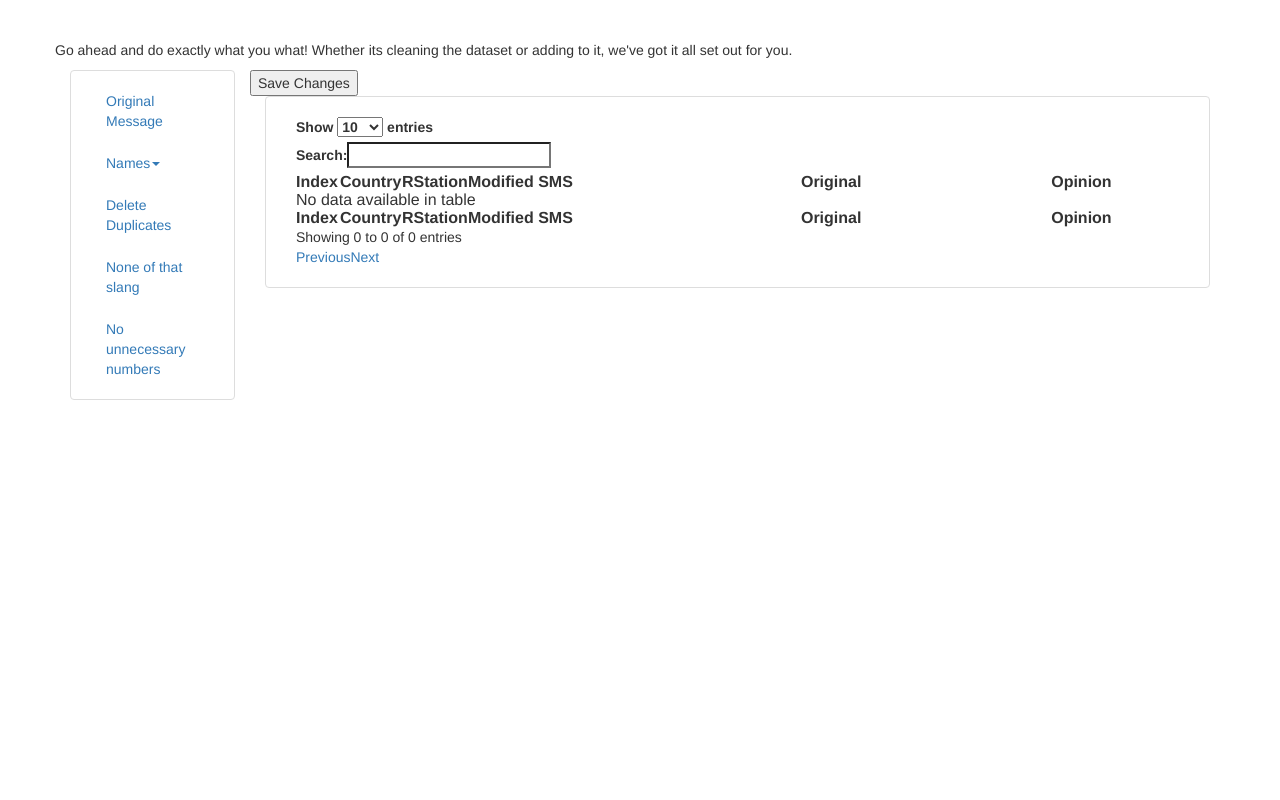
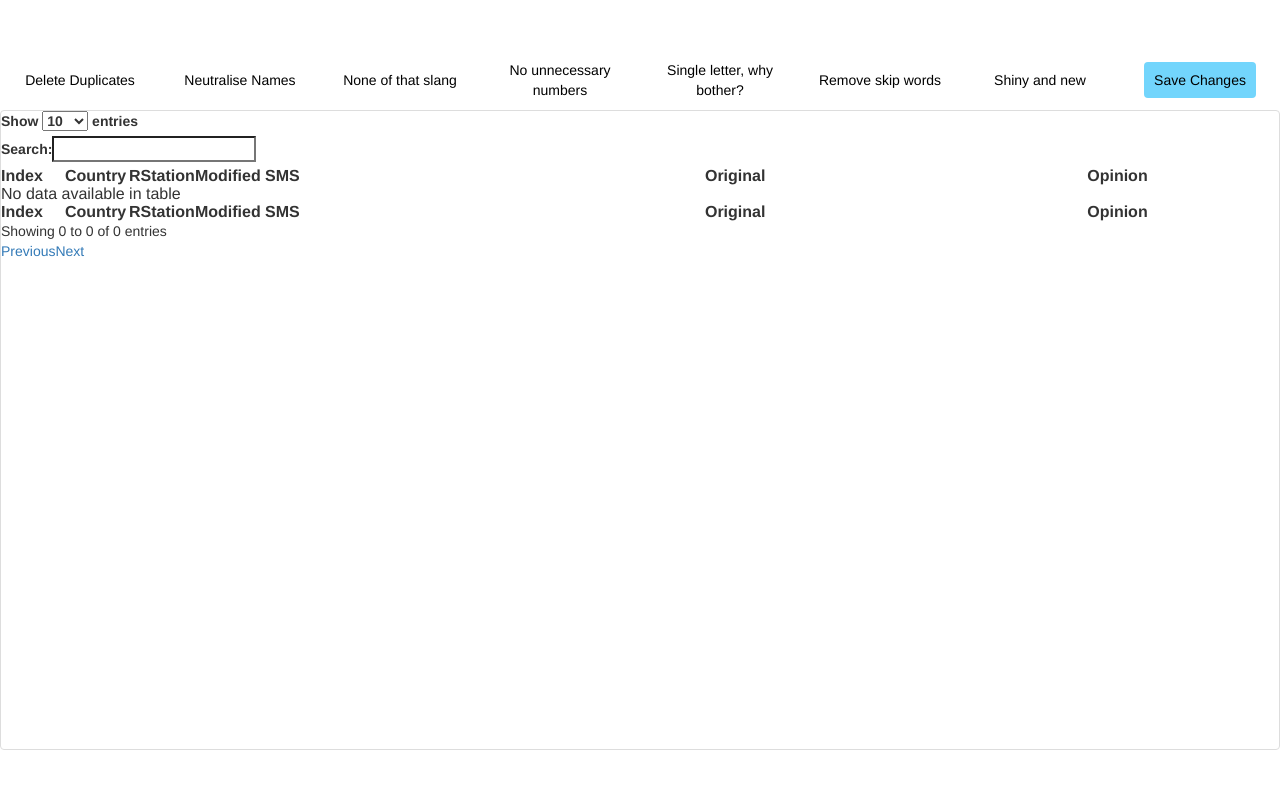
Before and after one commit to chwangaa/Charlie, a Django app: template charlie/analysis/templates/data_edit/table_edit.html in a window 1280 px wide. Run offline with Django 3.2, Linux system fonts and the light colour scheme; the template is opened without the code that fills it, so the values that code supplies are empty; some libraries are stand-ins or nearby versions.

Commit message:
data manipulation interface

```diff
--- /dev/null
+++ b/charlie/analysis/static/analysis/css/table_edit.css
@@ -0,0 +1,54 @@
+.page_wrapper{
+
+}
+.menu{
+	padding-top:50px;
+	position:fixed;
+	width:100%;
+	background-color:white;
+}
+
+.dropdown-menu{
+	z-index:100;
+	background-color:white;
+}
+
+.menulist{
+	display:table;
+	height:60px;
+	padding:0px;
+}
+
+.menulist li{
+	display:table-cell;
+	width:12%;
+	text-align:center;
+	vertical-align:middle;
+	padding:10px;
+}
+
+.menulist a{
+	color:black;
+	text-decoration:none;
+}
+
+.menulist li:hover{
+	background-color:#ddd;
+}
+
+#savelink {
+	background-color:#72D5FC;
+	border-radius:4px;
+	padding:10px;
+}
+#save:hover{
+	background-color:white;
+}
+#data_pane{
+	top:110px;
+	position:fixed;
+	height:80%;
+	overflow-y:scroll;
+	border: 1px solid #ddd;
+	border-radius: 4px;
+}
--- a/charlie/analysis/templates/data_edit/data_manipulation.html
+++ b/charlie/analysis/templates/data_edit/data_manipulation.html
@@ -6,7 +6,7 @@
 <script src ="{% static 'analysis/js/jquery.cookie.js' %}"></script>
 
 <div>
-	<form method="post" id='add_name_form' call='/analaysis/addName'>
+	<form method="post" id='add_name_form' call='/analaysis/addName' style='display:none'>
 	{% csrf_token %}
 	{{name_form.as_p}}
 	<p><input type="submit" value="Upload"/></p>
@@ -14,7 +14,7 @@
 </div>
 
 <div>
-	<form method="post" id='add_dict_form' call='/analysis/addDict'>
+	<form method="post" id='add_dict_form' call='/analysis/addDict' style='display:none'>
 	{% csrf_token %}
 	{{dict_form.as_p}}
 	<p><input type="submit" value="Upload" /></p>
--- a/charlie/analysis/templates/data_edit/table_edit.html
+++ b/charlie/analysis/templates/data_edit/table_edit.html
@@ -3,39 +3,38 @@
 {% load staticfiles %}
 
     <link rel="stylesheet" type="text/css" href="{% static 'analysis/css/bootstrap.min.css' %}" />
+	<link rel="stylesheet" type="text/css" href="{% static 'analysis/css/table_edit.css' %}" />
     <script src ="https://ajax.googleapis.com/ajax/libs/jquery/2.1.3/jquery.min.js"></script>
     <script src ="{% static 'analysis/js/jquery.cookie.js' %}"></script>
     <script src ="{% static 'analysis/js/bootstrap.min.js' %}"></script>
 
-<div>
-  <div class='container'>
-  <h2>{{ title }}</h2>
-  <br />
-    <div class='row'>
-    <p>Go ahead and do exactly what you what! Whether its cleaning the dataset or adding to it, we've got it all set out for you.</p>
-      <div class='col-lg-2 col-md-3'>
-        <div style='border: 1px solid #ddd; border-radius: 4px; padding: 10px 20px;'>
-          <ul class="nav nav-pills nav-stacked">
+  <div class='page_wrapper'>
+    <div class='menu'>
+		<ul class="menulist">
+			<!--I dunno where to put this message
+			<p>Go ahead and do exactly what you what! Whether its cleaning the dataset or adding to it, we've got it all set out for you.</p>-->
             {% with request.resolver_match.url_name as url_name %}
-            <li class='{% if url_name = "dashboard" %}active{%endif%}'><a href="{% url 'dashboard' %}">Original Message</a></li>
+			<li class='{% if url_name = "dashboard" %}active{%endif%}'><a href="{% url 'deleD' datasource_id=2 %}">Delete Duplicates</a></li>
+            <!-- Maybe not using this
 			<li class="dropdown">
-                    <a class="dropdown-toggle" data-toggle="dropdown" href="#">Names<b class="caret"></b></a>
+                    <a class="dropdown-toggle" data-toggle="dropdown" href="#">Neutralise Names<b class="caret"></b></a>
                     <ul class="dropdown-menu">
                        <li class='{% if url_name = "dashboard" %}active{%endif%}'><a href="{% url 'dashboard' %}">Remove Name</a></li>
                        <li class='{% if url_name = "dashboard" %}active{%endif%}'><a href="{% url 'add_name' %}">Add New Name</a></li>
                        <li class='{% if url_name = "dashboard" %}active{%endif%}'><a href="{% url 'dashboard' %}">Review All Names</a></li>
                     </ul>
-            </li>
-            <li class='{% if url_name = "dashboard" %}active{%endif%}'><a href="{% url 'deleD' datasource_id=2 %}">Delete Duplicates</a></li>
+            </li> -->
+			<li class='{% if url_name = "dashboard" %}active{%endif%}'><a href="{% url 'dashboard' %}">Neutralise Names</a></li>
             <li class='{% if url_name = "dashboard" %}active{%endif%}'><a href="{% url 'dashboard' %}">None of that slang</a></li>
             <li class='{% if url_name = "dashboard" %}active{%endif%}'><a href="{% url 'dashboard' %}">No unnecessary numbers</a></li>
+			<li class='{% if url_name = "dashboard" %}active{%endif%}'><a href="{% url 'dashboard' %}">Single letter, why bother?</a></li>
+			<li class='{% if url_name = "dashboard" %}active{%endif%}'><a href="{% url 'dashboard' %}">Remove skip words</a></li>
+			<li class='{% if url_name = "dashboard" %}active{%endif%}'><a href="{% url 'dashboard' %}">Shiny and new</a></li>
+			<li class='{% if url_name = "dashboard" %}active{%endif%}'id="save"><a href="#" id="savelink">Save Changes</a></li>
             {% endwith %}
           </ul>
 	</div>
-      </div>
-      <button id="save">Save Changes</button>
-      <div class='col-lg-10 col-md-9'>
-        <div id='data_pane' style='border: 1px solid #ddd; border-radius: 4px; padding: 20px 30px;'>
+        <div id='data_pane'>
           {% block table %}
 				<table id="edit_table" cellspacing="0" width="100%">
 				<thead>
@@ -69,7 +68,6 @@
 						<td><input type='text' id="edit_{{sms.Index}}" value="{{sms.Edited}}" size="80" ></td>
 						<td>{{sms.Original}}</td>
 						<td><select size="1" id="op_{{sms.Index}}" class='option_selection'>
-
 							{% for opinion in opinions %}
 								{% if opinion == sms.opinion %}
 									<option value="{{opinion}}" selected>
@@ -88,9 +86,6 @@
 					</tbody>
 				</table>
           {% endblock %}
-        </div>
-      </div>
-    </div>
         </div>
      </div>
 
--- a/charlie/analysis/templates/table_edit.html
+++ b/charlie/analysis/templates/table_edit.html
@@ -2,6 +2,7 @@
 {% block content %}
 {% load staticfiles %}
 
+<!-- IS THIS FILE BEING USED? -->
     <link rel="stylesheet" type="text/css" href="{% static 'analysis/css/bootstrap.min.css' %}" />
 <div>
   <div class='container'>
```
Lines whose indentation alone changed are shown as unchanged.
